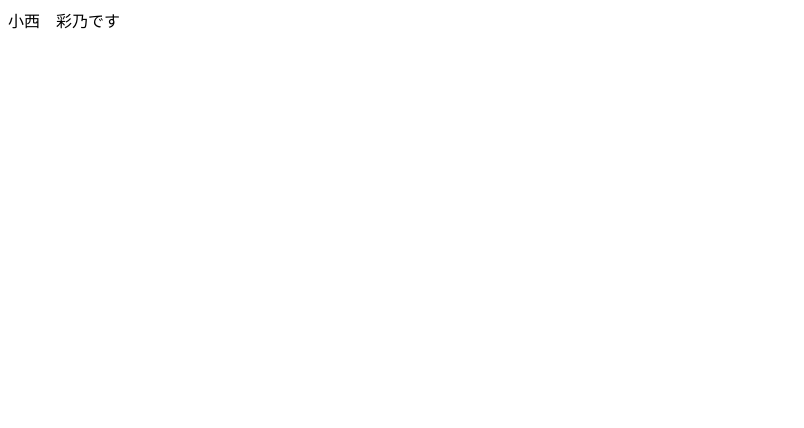
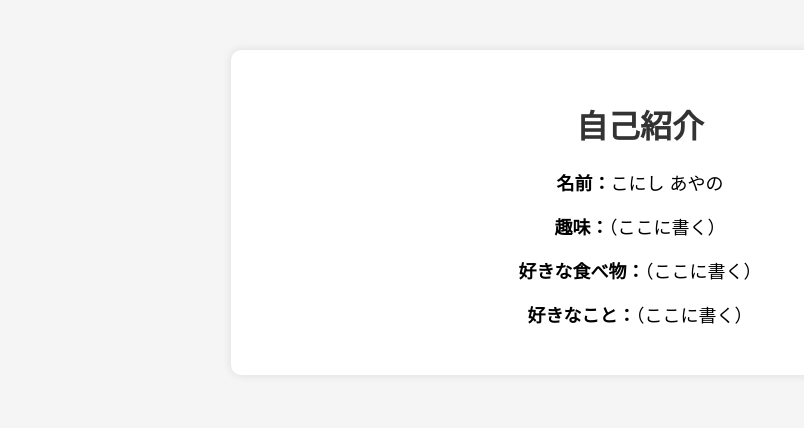
Before and after one commit to Aynky/profile, a plain HTML site: page index.html in a window 1280 px wide. Shown: the whole page, without its empty margins (0-804 px from the left). Drawn offline with Linux system fonts and the light colour scheme.

Commit message:
Update index.html

```diff
--- a/index.html
+++ b/index.html
@@ -1 +1,50 @@
-小西　彩乃です
+<!DOCTYPE html>
+<html lang="ja">
+<head>
+<meta charset="UTF-8">
+<title>自己紹介ページ</title>
+
+<style>
+body{
+    font-family: sans-serif;
+    background-color:#f5f5f5;
+    text-align:center;
+}
+
+.container{
+    background:white;
+    width:60%;
+    margin:50px auto;
+    padding:30px;
+    border-radius:10px;
+    box-shadow:0 0 10px rgba(0,0,0,0.1);
+}
+
+h1{
+    color:#333;
+}
+
+.profile{
+    font-size:18px;
+    margin-top:20px;
+}
+
+</style>
+</head>
+
+<body>
+
+<div class="container">
+<h1>自己紹介</h1>
+
+<div class="profile">
+<p><strong>名前：</strong>こにし あやの</p>
+<p><strong>趣味：</strong>（ここに書く）</p>
+<p><strong>好きな食べ物：</strong>（ここに書く）</p>
+<p><strong>好きなこと：</strong>（ここに書く）</p>
+</div>
+
+</div>
+
+</body>
+</html>
```
